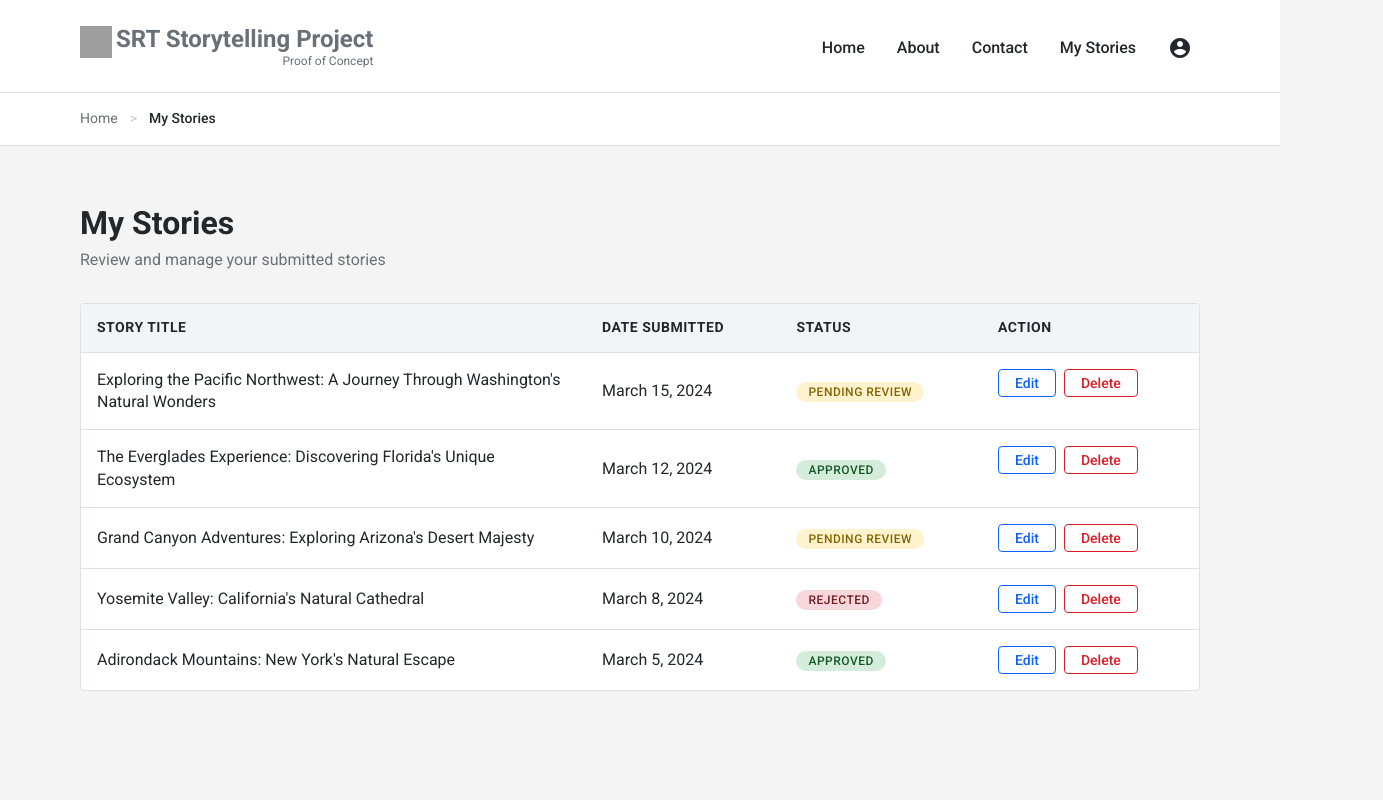
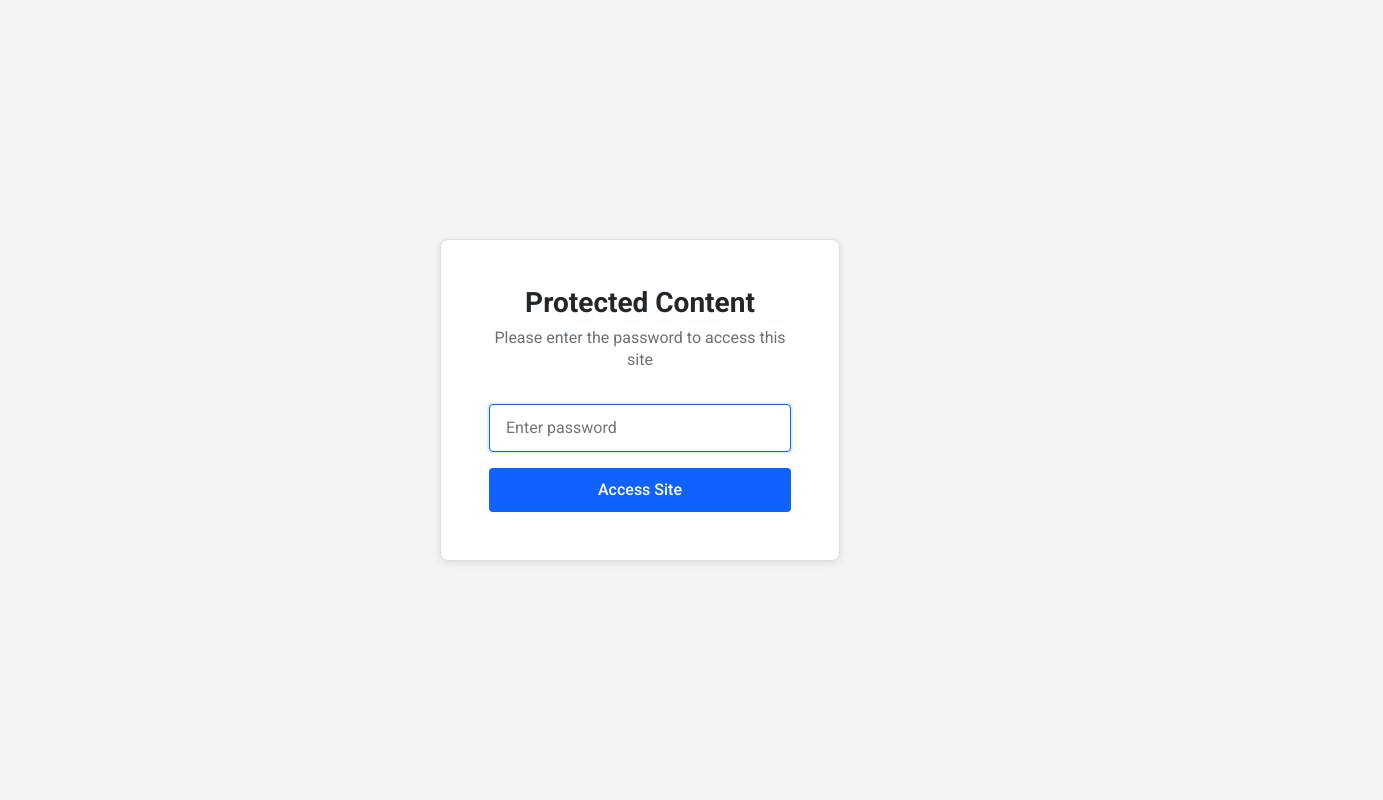
Before and after one commit to dennis-bolanos/srt-storytelling, a React (Vite) app: page /my-stories in a window 1280 px wide. Shown: the top 800 px of the page, 1383 px wide, since content can reach past the window. Built offline with nearby package versions, Linux system fonts and the light colour scheme; grey boxes are pictures that could not be loaded.

Commit message:
Added password protect gate.

```diff
--- /dev/null
+++ b/src/components/PasswordProtection.jsx
@@ -0,0 +1,91 @@
+import React, { useState, useEffect } from 'react'
+
+const PASSWORD = 'tellstory2026' // Change this to your desired password
+const STORAGE_KEY = 'srt_authenticated'
+
+function PasswordProtection({ children }) {
+  const [isAuthenticated, setIsAuthenticated] = useState(false)
+  const [password, setPassword] = useState('')
+  const [error, setError] = useState('')
+  const [isLoading, setIsLoading] = useState(true)
+
+  useEffect(() => {
+    // Check if user is already authenticated
+    const authenticated = localStorage.getItem(STORAGE_KEY) === 'true'
+    setIsAuthenticated(authenticated)
+    setIsLoading(false)
+  }, [])
+
+  const handleSubmit = (e) => {
+    e.preventDefault()
+    setError('')
+
+    // Trim whitespace and compare (case-sensitive)
+    const trimmedPassword = password.trim()
+
+    if (trimmedPassword === PASSWORD) {
+      localStorage.setItem(STORAGE_KEY, 'true')
+      setPassword('')
+      // Update authentication state
+      setIsAuthenticated(true)
+    } else {
+      setError('Incorrect password. Please try again.')
+      setPassword('')
+    }
+  }
+
+  const handleLogout = () => {
+    localStorage.removeItem(STORAGE_KEY)
+    setIsAuthenticated(false)
+    setPassword('')
+  }
+
+  if (isLoading) {
+    return (
+      <div className="password-protection-loading">
+        <div className="loading-spinner">Loading...</div>
+      </div>
+    )
+  }
+
+  if (!isAuthenticated) {
+    return (
+      <div className="password-protection">
+        <div className="password-protection-container">
+          <div className="password-protection-header">
+            <h1 className="password-protection-title">Protected Content</h1>
+            <p className="password-protection-subtitle">Please enter the password to access this site</p>
+          </div>
+          <form className="password-protection-form" onSubmit={handleSubmit}>
+            <div className="password-input-group">
+              <input
+                type="password"
+                className="password-input"
+                placeholder="Enter password"
+                value={password}
+                onChange={(e) => setPassword(e.target.value)}
+                autoFocus
+                required
+              />
+            </div>
+            {error && <div className="password-error">{error}</div>}
+            <button type="submit" className="password-submit-btn">
+              Access Site
+            </button>
+          </form>
+        </div>
+      </div>
+    )
+  }
+
+  return (
+    <>
+      {children}
+      <button className="logout-btn" onClick={handleLogout} title="Logout">
+        <span className="material-icons">lock</span>
+      </button>
+    </>
+  )
+}
+
+export default PasswordProtection
--- a/src/main.jsx
+++ b/src/main.jsx
@@ -2,15 +2,18 @@ import React from 'react'
 import ReactDOM from 'react-dom/client'
 import { BrowserRouter } from 'react-router-dom'
 import { StoryFormProvider } from './context/StoryFormContext'
+import PasswordProtection from './components/PasswordProtection'
 import App from './App'
 import './index.css'
 
 ReactDOM.createRoot(document.getElementById('root')).render(
   <React.StrictMode>
     <BrowserRouter>
-      <StoryFormProvider>
-        <App />
-      </StoryFormProvider>
+      <PasswordProtection>
+        <StoryFormProvider>
+          <App />
+        </StoryFormProvider>
+      </PasswordProtection>
     </BrowserRouter>
   </React.StrictMode>,
 )
--- a/styles.css
+++ b/styles.css
@@ -3,6 +3,154 @@
     margin: 0;
     padding: 0;
     box-sizing: border-box;
+}
+
+/* Password Protection */
+.password-protection {
+    display: flex;
+    align-items: center;
+    justify-content: center;
+    min-height: 100vh;
+    background-color: #f4f4f4;
+    padding: 20px;
+}
+
+.password-protection-loading {
+    display: flex;
+    align-items: center;
+    justify-content: center;
+    min-height: 100vh;
+    background-color: #f4f4f4;
+}
+
+.loading-spinner {
+    font-family: 'Roboto', sans-serif;
+    font-size: 18px;
+    color: #697077;
+}
+
+.password-protection-container {
+    background-color: #ffffff;
+    border: 1px solid #dde1e6;
+    border-radius: 8px;
+    padding: 48px;
+    max-width: 400px;
+    width: 100%;
+    box-shadow: 0 2px 8px rgba(0, 0, 0, 0.1);
+}
+
+.password-protection-header {
+    text-align: center;
+    margin-bottom: 32px;
+}
+
+.password-protection-title {
+    font-family: 'Roboto', sans-serif;
+    font-weight: 700;
+    font-size: 28px;
+    line-height: 1.1;
+    color: #21272a;
+    margin-bottom: 8px;
+}
+
+.password-protection-subtitle {
+    font-family: 'Roboto', sans-serif;
+    font-weight: 400;
+    font-size: 16px;
+    line-height: 1.4;
+    color: #697077;
+}
+
+.password-protection-form {
+    display: flex;
+    flex-direction: column;
+    gap: 16px;
+}
+
+.password-input-group {
+    width: 100%;
+}
+
+.password-input {
+    width: 100%;
+    padding: 12px 16px;
+    border: 1px solid #c1c7cd;
+    border-radius: 4px;
+    font-family: 'Roboto', sans-serif;
+    font-weight: 400;
+    font-size: 16px;
+    line-height: 1.4;
+    color: #21272a;
+    background-color: #ffffff;
+    transition: border-color 0.2s ease;
+}
+
+.password-input:focus {
+    outline: none;
+    border-color: #0f62fe;
+    box-shadow: 0 0 0 2px rgba(15, 98, 254, 0.1);
+}
+
+.password-error {
+    font-family: 'Roboto', sans-serif;
+    font-weight: 400;
+    font-size: 14px;
+    color: #da1e28;
+    padding: 8px 0;
+}
+
+.password-submit-btn {
+    width: 100%;
+    padding: 12px 24px;
+    background-color: #0f62fe;
+    border: 2px solid #0f62fe;
+    border-radius: 4px;
+    color: #ffffff;
+    font-family: 'Roboto', sans-serif;
+    font-weight: 500;
+    font-size: 16px;
+    line-height: 1;
+    cursor: pointer;
+    transition: all 0.3s ease;
+}
+
+.password-submit-btn:hover {
+    background-color: #0050e6;
+    border-color: #0050e6;
+}
+
+.password-submit-btn:active {
+    background-color: #002d9c;
+    border-color: #002d9c;
+}
+
+.logout-btn {
+    position: fixed;
+    bottom: 24px;
+    right: 24px;
+    width: 48px;
+    height: 48px;
+    background-color: #697077;
+    border: none;
+    border-radius: 50%;
+    color: #ffffff;
+    cursor: pointer;
+    display: flex;
+    align-items: center;
+    justify-content: center;
+    box-shadow: 0 2px 8px rgba(0, 0, 0, 0.2);
+    transition: all 0.3s ease;
+    z-index: 1000;
+}
+
+.logout-btn:hover {
+    background-color: #4d5358;
+    transform: scale(1.05);
+}
+
+.logout-btn .material-icons {
+    font-size: 24px;
+    line-height: 1;
 }
 
 body {
```
Also changed, not shown: 3 other files (tests, documents, lock files or other folders).
